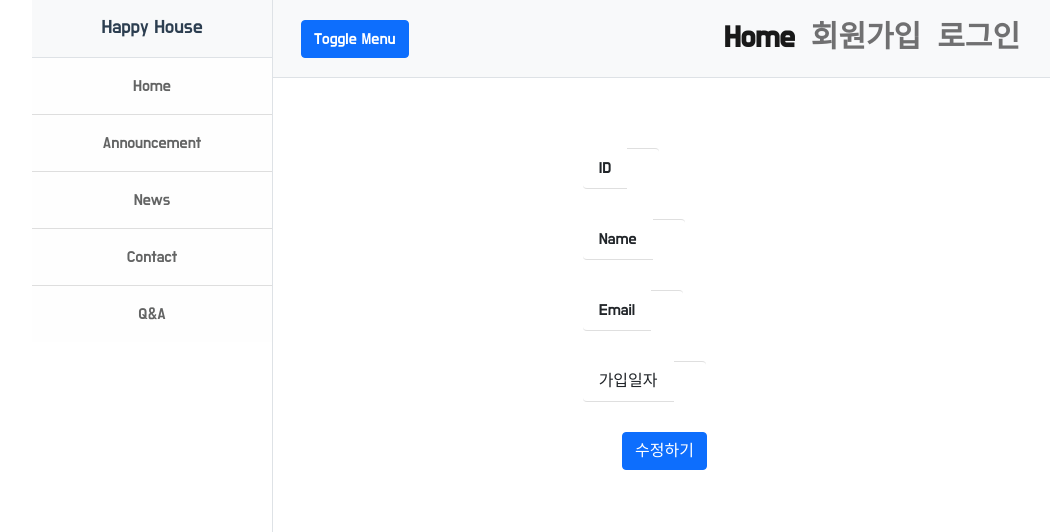
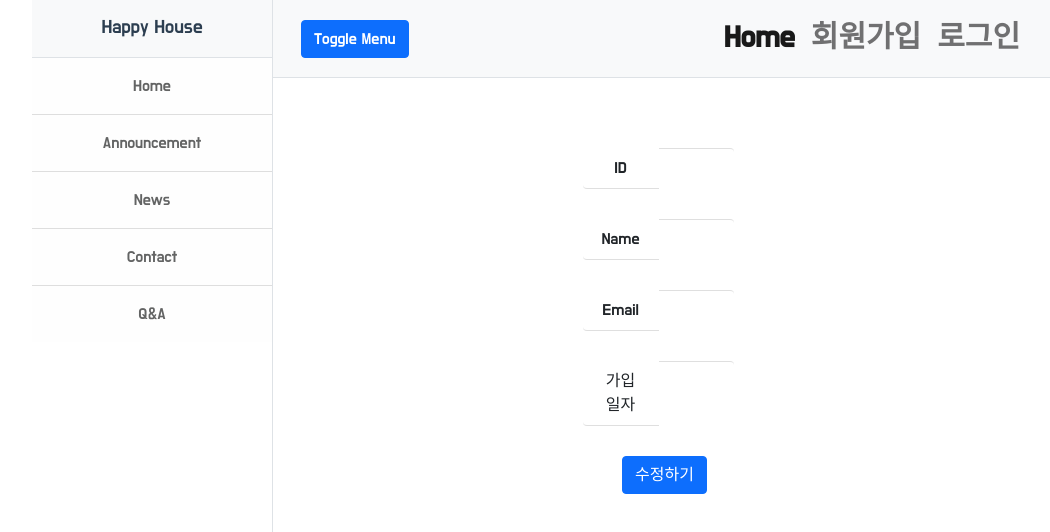
Before and after one commit to sdyoon94/HappyHouse-FrontEnd, a Vue app: page /userinfo in a window 1280 px wide. Shown: the top 532 px of the page, without its empty margins (96-1146 px from the left). Built offline with nearby package versions, Linux system fonts and the light colour scheme.

Commit message:
로직, cdn 추가

```diff
--- a/public/index.html
+++ b/public/index.html
@@ -7,6 +7,8 @@
     <link rel="icon" href="<%= BASE_URL %>favicon.ico">
     <title><%= htmlWebpackPlugin.options.title %></title>
     <link rel="icon" type="image/x-icon" href="../src/assets/favicon.ico" />
+    <script src="//t1.daumcdn.net/mapjsapi/bundle/postcode/prod/postcode.v2.js"></script>
+
     <!-- <link href="../css/styles.css" rel="stylesheet" /> -->
   </head>
   <body>
--- a/src/components/qna/QnaDetail.vue
+++ b/src/components/qna/QnaDetail.vue
@@ -2,7 +2,7 @@
   <div style="font-size: large">
     <div class="float-end" style="padding: 10px">
       <b-button @click="qnaList" variant="outline-primary">목록</b-button>
-      <b-button @click="qnaModify" v-if="ifadmin()" variant="outline-warning">
+      <b-button @click="qnaModify" v-if="ifwriter()" variant="outline-warning">
         수정하기
       </b-button>
       <b-button @click="qnaDelete" v-if="ifadmin()" variant="outline-danger">
@@ -83,8 +83,15 @@ export default {
     });
   },
   methods: {
+    ifwriter() {
+      if (this.$store.state.logined.userId === this.qnaLists.userId) {
+        return true;
+      } else {
+        return false;
+      }
+    },
     ifadmin() {
-      if (this.$store.state.logined.userId.length < 6) {
+      if (this.$store.state.logined.userId.length < 6 || this.ifwriter) {
         return true;
       } else {
         return false;
--- a/src/components/user/UserInfo.vue
+++ b/src/components/user/UserInfo.vue
@@ -2,26 +2,26 @@
   <div class="container align-items-center">
     <div class="row">
       <ul class="list-group list-group-horizontal list-group-flush">
-        <li class="list-group-item">ID</li>
-        <li class="list-group-item">{{ logined.userId }}</li>
+        <li class="list-group-item col-6">ID</li>
+        <li class="list-group-item col-6">{{ logined.userId }}</li>
       </ul>
     </div>
     <div class="row">
       <ul class="list-group list-group-horizontal list-group-flush">
-        <li class="list-group-item">Name</li>
-        <li class="list-group-item">{{ logined.username }}</li>
+        <li class="list-group-item col-6">Name</li>
+        <li class="list-group-item col-6">{{ logined.username }}</li>
       </ul>
     </div>
     <div class="row">
       <ul class="list-group list-group-horizontal list-group-flush">
-        <li class="list-group-item">Email</li>
-        <li class="list-group-item">{{ logined.email }}</li>
+        <li class="list-group-item col-6">Email</li>
+        <li class="list-group-item col-6">{{ logined.email }}</li>
       </ul>
     </div>
     <div class="row">
       <ul class="list-group list-group-horizontal list-group-flush">
-        <li class="list-group-item">가입일자</li>
-        <li class="list-group-item">{{ logined.joindate }}</li>
+        <li class="list-group-item col-6">가입일자</li>
+        <li class="list-group-item col-6">{{ logined.joindate }}</li>
       </ul>
     </div>
     <button type="button" class="btn btn-primary" @click="moveModify">
```
